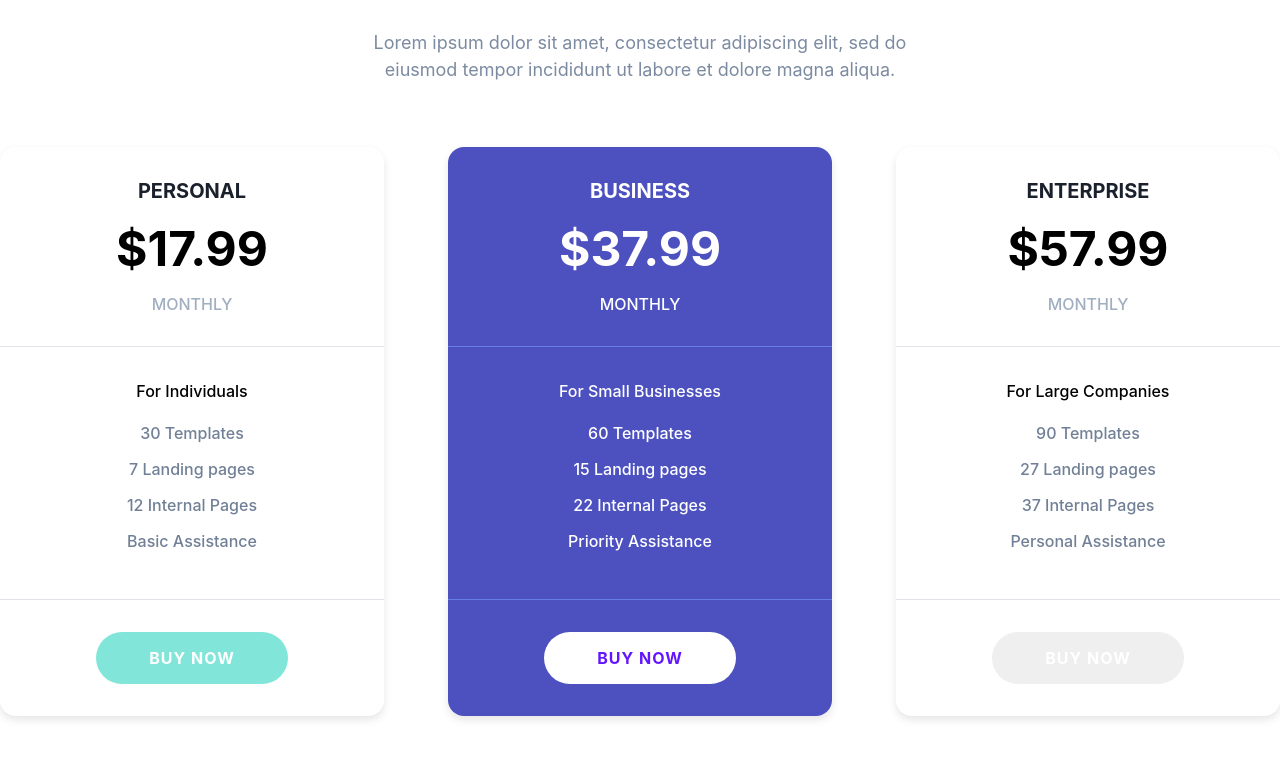
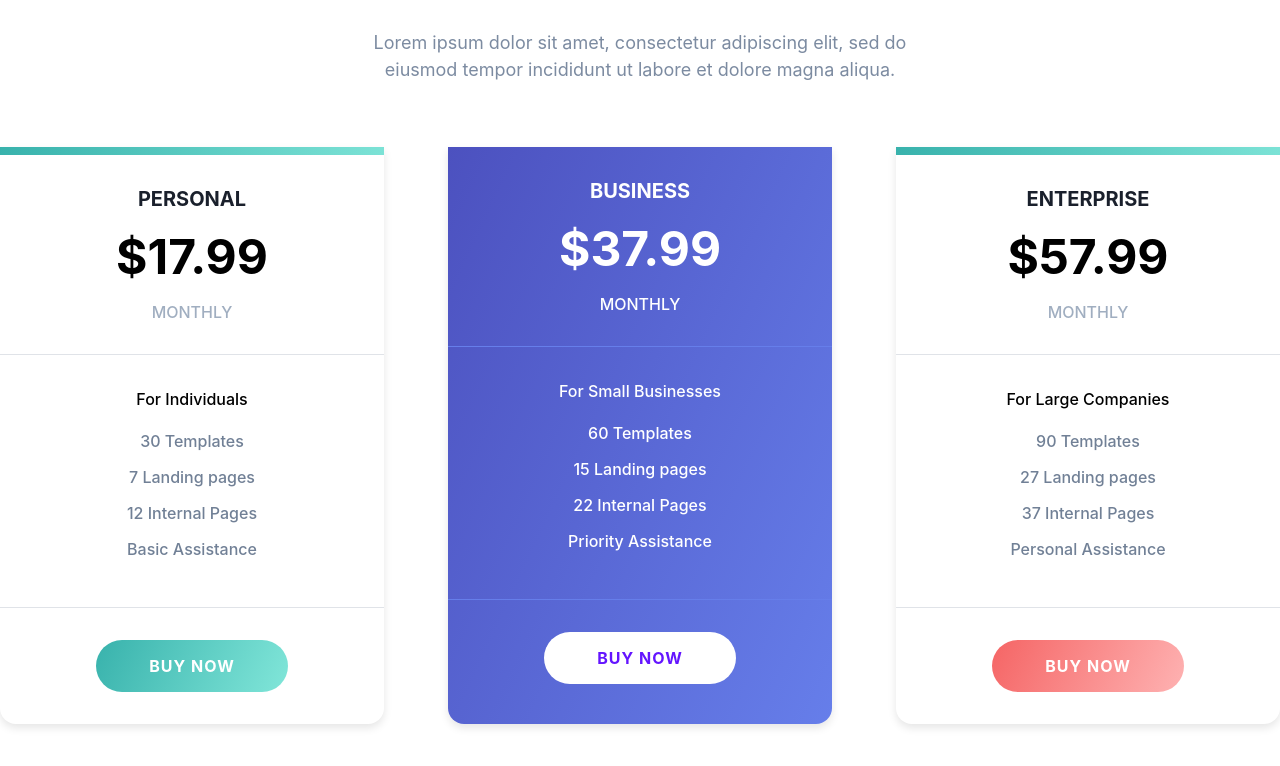
Before and after one commit to leo-912/final-project, a plain HTML site: page index.html in a window 1280 px wide. Shown: the part 4180-4946 px from the top of the page. Drawn offline with Linux system fonts and the light colour scheme.

Commit message:
border radius pricing

```diff
--- a/index.html
+++ b/index.html
@@ -289,7 +289,7 @@
                         </div>
                         <div class="plan">
                             <div class="plan__header">
-                                <div class="plan__title1">ENTERPRISE</div>
+                                <div class="plan__title1 plan__title3">ENTERPRISE</div>
                                 <div class="plan__price1">$57.99</div>
                                 <div class="plan__frecuency1">MONTHLY</div>
                             </div>
--- a/style.css
+++ b/style.css
@@ -528,11 +528,12 @@ PRICING
     width: 30%;
     flex-direction: column;
     box-shadow: 0 4px 8px rgba(0, 0, 0, 0.1);
-    border-radius: 16px;
+    border-bottom-left-radius: 16px;
+    border-bottom-right-radius: 16px;
 }
 
 .plan2 {
-    background-color: rgb(76, 81, 191);
+    background: linear-gradient(115deg, rgb(76, 81, 191) 0%, rgb(102, 126, 234) 100%);
 }
 
 .plan__header {
@@ -566,6 +567,9 @@ PRICING
     font-size: 20px;
     font-weight: 700;
     padding-top: 32px;
+    border-image: linear-gradient(115deg, rgb(56, 178, 172) 0%, rgb(129, 230, 217) 100%) 1;
+    border-top: 8px solid;
+    border-radius: 50px;
 }
 
 .plan__title2 {
@@ -573,6 +577,11 @@ PRICING
     font-size: 20px;
     font-weight: 700;
     padding-top: 32px;
+    border-top: linear-gradient(115deg, rgb(76, 81, 191) 0%, rgb(102, 126, 234) 100%) solid 5px;
+}
+
+.plan__title3 {
+    border-top: linear-gradient(115deg, rgb(56, 178, 172) 0%, rgb(129, 230, 217) 100%) solid 5px;
 }
 
 .plan__price1 {
@@ -632,7 +641,7 @@ PRICING
 
 .Plan__button1 {
     color: #ffffff;
-    background-color: rgb(129, 230, 217);
+    background: linear-gradient(115deg, rgb(56, 178, 172) 0%, rgb(129, 230, 217) 100%);
     border-radius: 50px;
     padding: 16px 50px;
     border: none;
@@ -640,6 +649,13 @@ PRICING
     font-size: 16px;
     letter-spacing: 1px;
     width: 50%;
+    transition: all 300ms;
+}
+
+.Plan__button1:hover {
+    cursor: pointer;
+    transform: translate(1px, -1px);
+    box-shadow: 0 4px 8px rgba(0, 0, 0, 0.3);
 }
 
 .Plan__button2 {
@@ -658,13 +674,11 @@ PRICING
     cursor: pointer;
     transform: translate(1px, -1px);
     box-shadow: 0 4px 8px rgba(0, 0, 0, 0.3);
-    background-color: rgb(254, 178, 178);
-
 }
 
 .Plan__button3 {
     color: #ffffff;
-    background-color: linear-gradient(115deg, rgb(245, 101, 101) 0%, rgb(254, 178, 178) 100%);
+    background: linear-gradient(115deg, rgb(245, 101, 101) 0%, rgb(254, 178, 178) 100%);
     border-radius: 50px;
     padding: 16px 50px;
     border: none;
@@ -672,4 +686,11 @@ PRICING
     font-size: 16px;
     letter-spacing: 1px;
     width: 50%;
+    transition: all 300ms;
 }
+
+.Plan__button3:hover {
+    cursor: pointer;
+    transform: translate(1px, -1px);
+    box-shadow: 0 4px 8px rgba(0, 0, 0, 0.3);
+}
```
